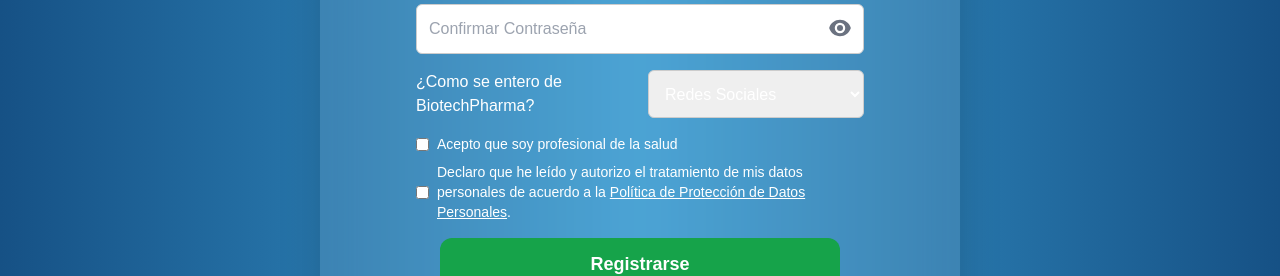
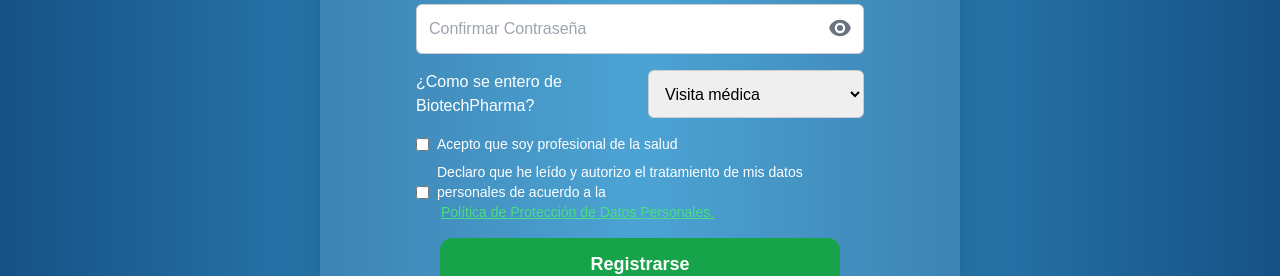
Before and after one commit to biotechWeb/front, a Next.js app: page /registro in a window 1280 px wide. Shown: the part 891-1167 px from the top of the page. Built offline with nearby package versions, Linux system fonts and the light colour scheme; no server answers.

Commit message:
adjusts styles

```diff
--- a/src/app/registro/page.jsx
+++ b/src/app/registro/page.jsx
@@ -5,6 +5,7 @@
 import { doc, setDoc } from "firebase/firestore";
 import { useRouter } from "next/navigation";
 import { EyeIcon, EyeSlashIcon } from "@heroicons/react/24/solid";
+import ModalPoliticaDatos from "@/components/politicaDatos";
 
 const especialidades = [
     "Algología",
@@ -114,6 +115,7 @@
     const [showPassword, setShowPassword] = useState(false);
     const [showConfirmPassword, setShowConfirmPassword] = useState(false);
     const [passwordMatch, setPasswordMatch] = useState(true);
+    const [isModalOpen, setIsModalOpen] = useState(false);
 
     const handleChange = (e) => {
         const { name, value, type, checked } = e.target;
@@ -248,13 +250,14 @@
                         </div>
                         <div className="grid grid-cols-1 lg:grid-cols-2 gap-4 text-white">
                             ¿Como se entero de BiotechPharma?
-                            <select name="howDidYouKnow" className="input" onChange={handleChange}>
+                            <select name="howDidYouKnow" className="input text-black" onChange={handleChange}>
+                                <option>Visita médica</option>
                                 <option>Redes Sociales</option>
                                 <option>Colega</option>
-                                <option>Visita médica</option>
                                 <option>Otro</option>
                             </select>
                         </div>
+                        <ModalPoliticaDatos isOpen={isModalOpen} onClose={() => setIsModalOpen(false)} />
                         <div className="space-y-2">
                             <div className="flex items-center">
                                 <input type="checkbox" name="isHealthProfessional" onChange={handleChange} required
@@ -265,10 +268,17 @@
                             <div className="flex items-center">
                                 <input type="checkbox" name="acceptTerms" onChange={handleChange} required
                                        className="mr-2"/>
-                                <label className="text-white text-sm">Declaro que he leído y autorizo el tratamiento de
-                                    mis datos personales de acuerdo a la <a href="/politica-datos"
-                                                                            className="underline">Política de Protección
-                                        de Datos Personales</a>.</label>
+                                <label className="text-white text-sm">
+                                    Declaro que he leído y autorizo el tratamiento de mis datos personales de acuerdo a
+                                    la
+                                    <button
+                                        type="button"
+                                        onClick={() => setIsModalOpen(true)}
+                                        className="text-green-400 hover:text-green-200 underline ml-1"
+                                    >
+                                        Política de Protección de Datos Personales.
+                                    </button>
+                                </label>
                             </div>
                         </div>
                         <div className='flex justify-center'>
--- /dev/null
+++ b/src/components/politicaDatos.jsx
@@ -0,0 +1,54 @@
+"use client";
+import { useState } from "react";
+
+export default function ModalPoliticaDatos({ isOpen, onClose }) {
+    if (!isOpen) return null;
+
+    return (
+        <div className="fixed inset-0 flex items-center justify-center bg-black/50 backdrop-blur-md z-50">
+            <div className="bg-white p-6 rounded-lg shadow-lg w-[90%] max-w-2xl max-h-[80vh] overflow-y-auto">
+                <h2 className="text-2xl font-bold mb-4">Política de Protección de Datos</h2>
+                <p className="text-sm text-gray-700">
+                    En cumplimiento de la Ley 1581 de 2012 y el Decreto 1377 de 2013, BIOTECH PHARMA adopta
+                    la siguiente Política de Protección de Datos Personales, con el fin de garantizar el tratamiento
+                    adecuado de los datos personales de sus clientes, usuarios y colaboradores.
+                </p>
+
+                <h3 className="font-semibold mt-4">1. Identificación del Responsable</h3>
+                <p className="text-sm text-gray-700">
+                    BIOTECH PHARMA S.A.S.<br/>
+                </p>
+
+                <h3 className="font-semibold mt-4">2. Finalidad del Tratamiento</h3>
+                <p className="text-sm text-gray-700">
+                    Los datos personales serán utilizados para:<br/>
+                    - Gestionar el acceso a los servicios ofrecidos.<br/>
+                    - Realizar comunicaciones comerciales y promocionales.<br/>
+                    - Cumplir con obligaciones legales y contractuales.<br/>
+                    - Brindar soporte y atención al cliente.
+                </p>
+
+                <h3 className="font-semibold mt-4">3. Derechos de los Titulares</h3>
+                <p className="text-sm text-gray-700">
+                    Los titulares de los datos personales tienen derecho a:<br/>
+                    - Conocer, actualizar y rectificar sus datos.<br/>
+                    - Ser informados sobre el uso de sus datos.<br/>
+                    - Presentar quejas ante la Superintendencia de Industria y Comercio.<br/>
+                    - Revocar la autorización y solicitar la eliminación de sus datos.
+                </p>
+
+                <h3 className="font-semibold mt-4">4. Contacto</h3>
+                <p className="text-sm text-gray-700">
+                    Para ejercer sus derechos, puede comunicarse con nosotros.
+                </p>
+
+                <button
+                    onClick={onClose}
+                    className="mt-6 w-full bg-green-600 text-white py-2 rounded-lg hover:bg-green-400 transition"
+                >
+                    Cerrar
+                </button>
+            </div>
+        </div>
+    );
+}
```
